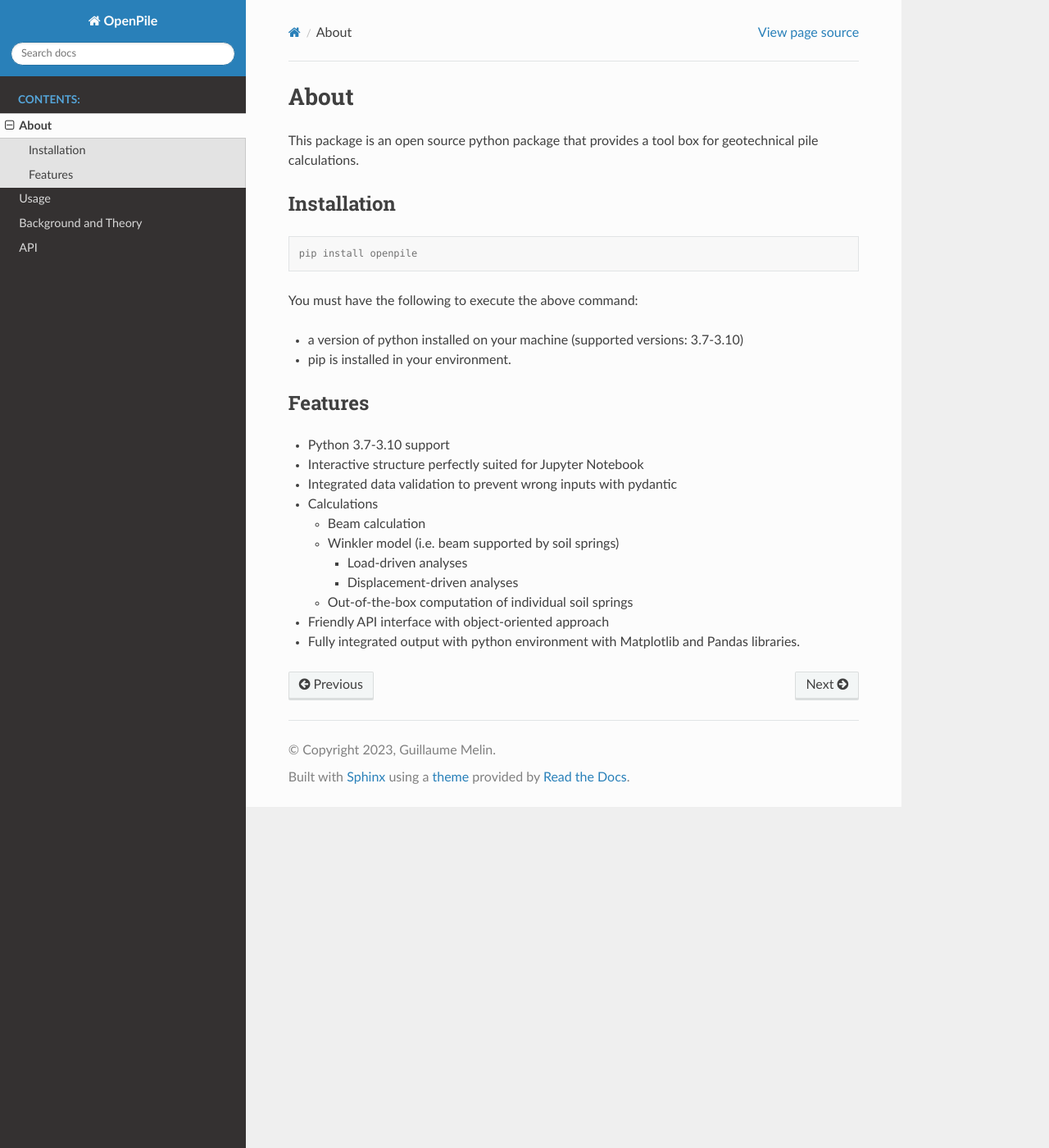
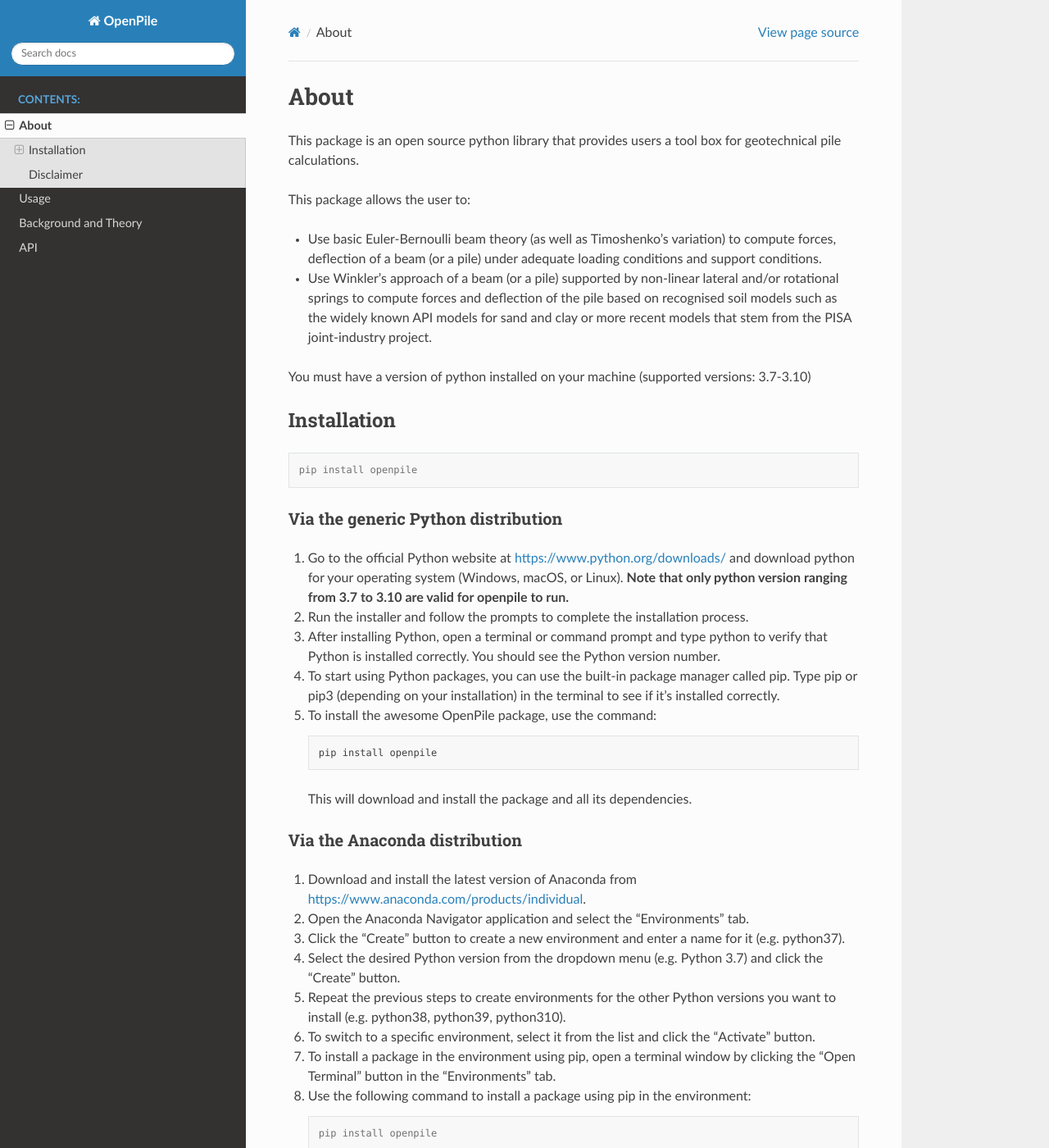
Before and after one commit to TchilDill/openpile, a Sphinx documentation site: the page built from docs/source/about.rst, in a window 1280 px wide and 1400 px high. Shown: the whole window at 82% size. Built offline with Sphinx 7.4.7 and the Read the Docs theme 2.0.0, drawn with Linux system fonts in a browser that asks for light colours; the version number could not be read and is left out; some of the changed text lies outside the part shown.

Commit message:
more instructions on install

```diff
--- a/docs/source/about.rst
+++ b/docs/source/about.rst
@@ -2,38 +2,87 @@
 About
 -----
 
-This package is an open source python package that provides a tool box for geotechnical pile
+This package is an open source python library that provides users a tool box for geotechnical pile
 calculations.
 
+This package allows the user to:
+
+* Use basic Euler-Bernoulli beam theory (as well as Timoshenko's variation) to compute
+  forces, deflection of a beam (or a pile) under adequate loading conditions and
+  support conditions.
+* Use Winkler's approach of a beam (or a pile) supported by non-linear lateral and/or
+  rotational springs to compute forces and deflection of the pile based on recognised
+  soil models such as the widely known API models for sand and clay or more recent models that stem from
+  the PISA joint-industry project.
+
+You must have a version of python installed on your machine (supported versions: 3.7-3.10)
+
+
 Installation
-------------
+^^^^^^^^^^^^
 
 .. code-block:: console
 
     pip install openpile
 
 
-You must have the following to execute the above command:
+Via the generic Python distribution
+~~~~~~~~~~~~~~~~~~~~~~~~~~~~~~~~~~~
 
-* a version of python installed on your machine (supported versions: 3.7-3.10)
-* pip is installed in your environment.
+#. Go to the official Python website at https://www.python.org/downloads/ and
+   download python for your operating system (Windows, macOS, or Linux).
+   **Note that only python version ranging from 3.7 to 3.10 are valid for openpile to run.**
+#. Run the installer and follow the prompts to complete the installation process.
+#. After installing Python, open a terminal or command prompt and type python to verify that
+   Python is installed correctly. You should see the Python version number.
+#. To start using Python packages, you can use the built-in package manager called pip.
+   Type pip or pip3 (depending on your installation) in the terminal to see if it's installed correctly.
+#. To install the awesome OpenPile package, use the command:
+
+   .. code-block::
+
+      pip install openpile
+
+   This will download and install the package and all its dependencies.
 
 
-Features
---------
+Via the Anaconda distribution
+~~~~~~~~~~~~~~~~~~~~~~~~~~~~~
 
-* Python 3.7-3.10 support
-* Interactive structure perfectly suited for Jupyter Notebook
-* Integrated data validation to prevent wrong inputs with pydantic
-* Calculations
+#. Download and install the latest version of Anaconda from https://www.anaconda.com/products/individual.
+#. Open the Anaconda Navigator application and select the "Environments" tab.
+#. Click the "Create" button to create a new environment and enter a name for it (e.g. python37).
+#. Select the desired Python version from the dropdown menu (e.g. Python 3.7) and click the "Create" button.
+#. Repeat the previous steps to create environments for the other Python versions you want to install (e.g.
+   python38, python39, python310).
+#. To switch to a specific environment, select it from the list and click the "Activate" button.
+#. To install a package in the environment using pip, open a terminal window by clicking the
+   "Open Terminal" button in the "Environments" tab.
+#. Use the following command to install a package using pip in the environment:
 
-  * Beam calculation
-  * Winkler model (i.e. beam supported by soil springs)
+   .. code-block:: console
 
-    * Load-driven analyses
-    * Displacement-driven analyses
+      pip install openpile
 
-  * Out-of-the-box computation of individual soil springs
 
-* Friendly API interface with  object-oriented approach
-* Fully integrated output with python environment with Matplotlib and Pandas libraries.
+
+Disclaimer
+^^^^^^^^^^
+
+This open source package is primarily provided for educational and research purposes.
+It is not intended to replace professional engineering advice or analyses.
+The analyses performed using this package may not accurately
+represent real-world situations or account for all possible variables and conditions.
+
+Users of this package assume all responsibility and liability for any consequences
+resulting from its use. The developers and contributors of this package make no
+warranties or guarantees, express or implied, regarding its accuracy, reliability,
+or fitness for any particular purpose.
+
+Users should exercise caution and use their professional judgement when interpreting
+and applying the results generated by this package. In addition, users should be aware
+that the laws and regulations governing the use of finite element analyses may vary
+depending on their location and industry, and should comply with all
+applicable laws and regulations.
+
+By using this package, users acknowledge and agree to the terms of this disclaimer.
```
